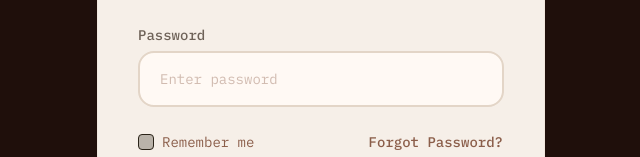
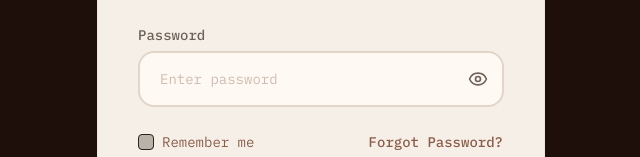
Before and after one commit to jasminetma/shilpa-3d, a React (Vite) app: page /login in a window 1280 px wide. Shown: the part 416-573 px from the top of the page, without its empty margins (319-959 px from the left). Built offline with nearby package versions, Linux system fonts and the light colour scheme.

Commit message:
added a eye close on the password

```diff
--- a/src/pages/login-page.jsx
+++ b/src/pages/login-page.jsx
@@ -4,6 +4,7 @@ import { Button } from '../components/ui/button';
 import { Input } from '../components/ui/input';
 import { Checkbox } from '../components/ui/checkbox';
 import { useNavigate } from 'react-router-dom';
+import { Eye, EyeOff } from "lucide-react";
 
 export default function LoginPage({ onNavigate, onLogin }) {
   const navigate = useNavigate();
@@ -14,6 +15,7 @@ export default function LoginPage({ onNavigate, onLogin }) {
   });
 
   const [rememberMe, setRememberMe] = useState(false);
+  const [showPassword, setShowPassword] = useState(false);
 
   const isFormValid =
     formData.username.trim() !== '' &&
@@ -76,14 +78,31 @@ export default function LoginPage({ onNavigate, onLogin }) {
                 <label className="text-sm text-muted font-medium font-mono">
                   Password
                 </label>
+
+                <div className="relative mt-1">
                   <Input
-                type="password"
+                    type={showPassword ? "text" : "password"}
                     placeholder="Enter password"
                     value={formData.password}
-                onChange={(e) => setFormData({ ...formData, password: e.target.value })}
-                className="!bg-secondary-foreground border-2 border-border h-14 px-5 rounded-xl mt-1 text-secondary placeholder:text-secondary/40 font-mono"
+                    onChange={(e) =>
+                      setFormData({ ...formData, password: e.target.value })
+                    }
+                    className="!bg-secondary-foreground border-2 border-border h-14 px-5 pr-12 rounded-xl text-secondary placeholder:text-secondary/40 font-mono"
                     required
                   />
+
+                  <button
+                    type="button"
+                    onClick={() => setShowPassword(!showPassword)}
+                    className="absolute inset-y-0 right-4 flex items-center text-muted hover:text-secondary transition-colors"
+                  >
+                    {showPassword ? (
+                      <EyeOff className="h-5 w-5" />
+                    ) : (
+                      <Eye className="h-5 w-5" />
+                    )}
+                  </button>
+                </div>
               </div>
 
             {/* Remember me + Forgot password */}
```
Lines whose indentation alone changed are shown as unchanged.
